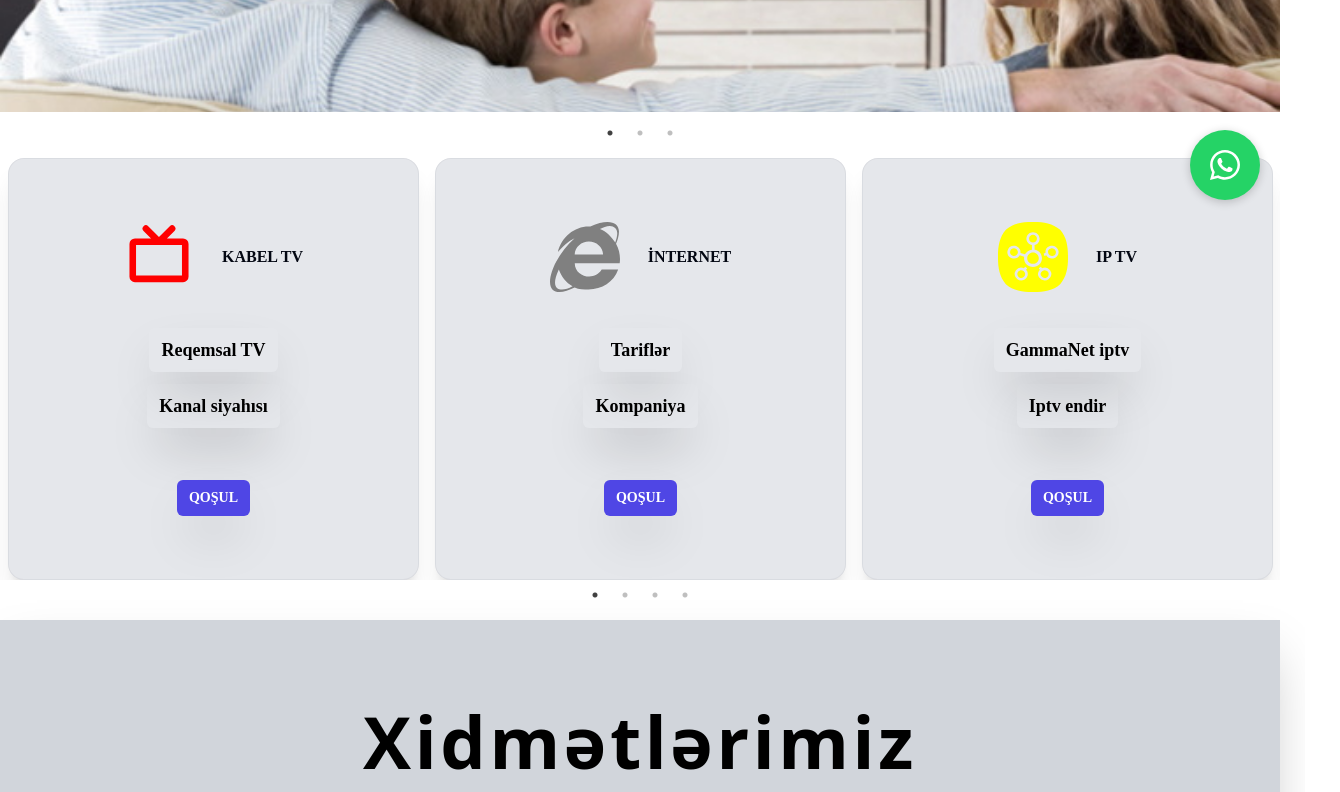
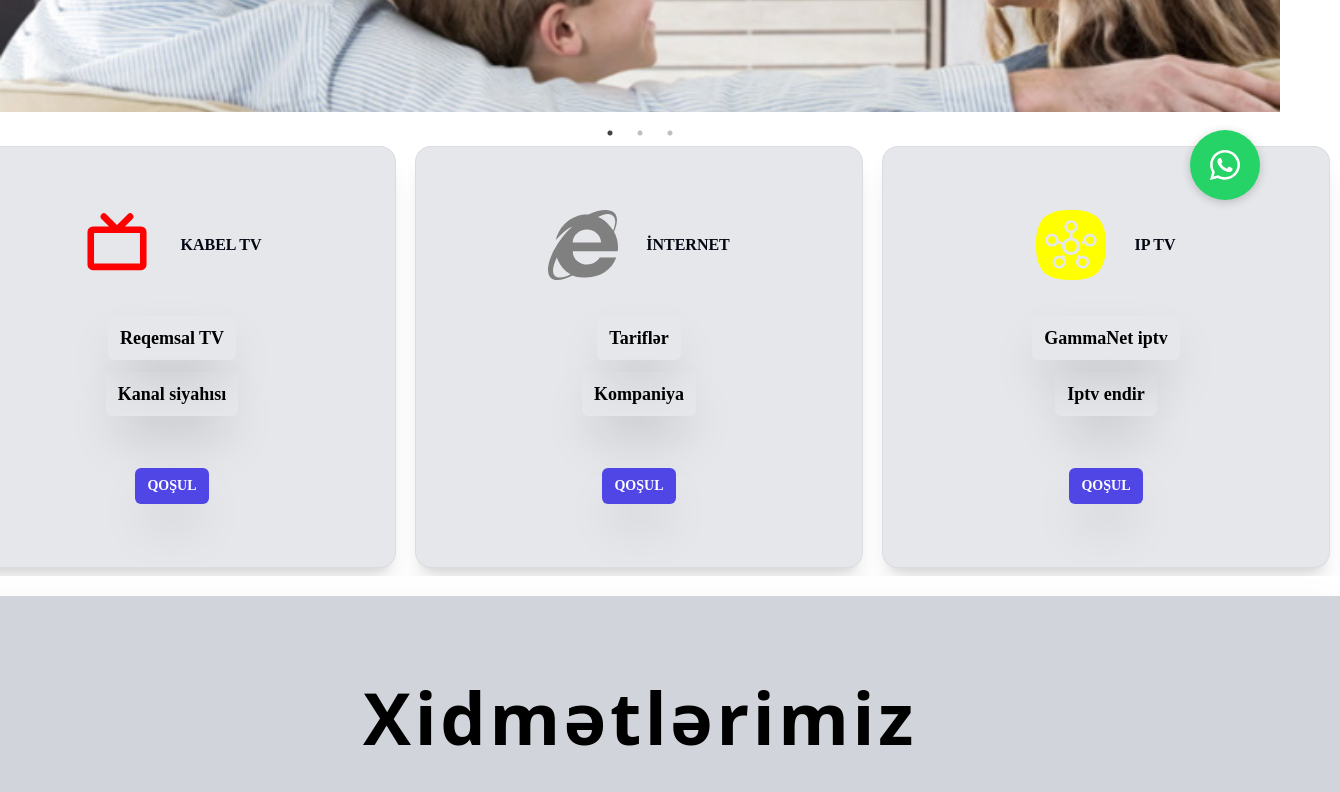
Before and after one commit to bedirlituran/netlika, a Next.js app: page / in a window 1280 px wide. Shown: the part 580-1372 px from the top of the page, 1340 px wide, since content can reach past the window. Built offline with nearby package versions, Linux system fonts and the light colour scheme.

Commit message:
sayt geldimmmm

```diff
--- a/components/Carding.jsx
+++ b/components/Carding.jsx
@@ -1,13 +1,14 @@
-"use client"
-// CardingSlider.js
-import React from 'react';
+"use client";
+import React, { useRef } from 'react';
+import Card from './Card';
 import Slider from 'react-slick';
-import Card from './Card';
 import { BsChevronLeft, BsChevronRight } from 'react-icons/bs';
 import 'slick-carousel/slick/slick.css';
 import 'slick-carousel/slick/slick-theme.css';
 
 const CardingSlider = () => {
+  const sliderRef = useRef(null);
+
   const sliderSettings = {
     dots: true,
     infinite: true,
@@ -19,40 +20,47 @@ const CardingSlider = () => {
         breakpoint: 1024,
         settings: {
           slidesToShow: 2,
+          slidesToScroll: 1,
         },
       },
       {
         breakpoint: 768,
         settings: {
           slidesToShow: 1,
-        },
-      },
-      {
-        breakpoint: 480,
-        settings: {
-          slidesToShow: 1,
+          slidesToScroll: 1,
         },
       },
     ],
   };
 
   return (
-    <div className="container mx-auto my-5 sm:my-10">
-      <Slider {...sliderSettings}>
-        <div className="px-2">
+    <div className="my-5 overflow-x-hidden">
+      <div className="max-w-[1400px] mx-auto">
+        <Slider{...sliderSettings}>
+          <div className="outline-none focus:outline-none">
+            <div className="p-2">
               <Card icon="tv" stat="tv" orta="reqemsal" asagi="kanal" />
             </div>
-        <div className="px-2">
+          </div>
+          <div className="outline-none focus:outline-none">
+            <div className="p-2">
               <Card icon="internet" stat="internet" orta="tarif" asagi="kompaniya" />
             </div>
-        <div className="px-2">
+          </div>
+          <div className="outline-none focus:outline-none">
+            <div className="p-2">
               <Card icon="iptv" stat="iptv" orta="gammatv" asagi="gamma" />
             </div>
-        <div className="px-2">
+          </div>
+          <div className="outline-none focus:outline-none">
+            <div className="p-2">
               <Card icon="Odeme" stat="Odeme" orta="million" asagi="emanat" />
+            </div>
           </div>
           {/* İhtiyaca göre daha fazla kart ekleyebilirsiniz */}
         </Slider>
+
+      </div>
     </div>
   );
 };
--- a/components/Footer.jsx
+++ b/components/Footer.jsx
@@ -3,7 +3,7 @@ import Sosial from './Sosial';
 
 const Footer = () => {
   return (
-    <footer className='bg-gradient-to-r from-gray-800 via-gray-900 to-blue-800 text-white py-8 '>
+    <footer className='w-full bg-gradient-to-r from-gray-800 via-gray-900 to-blue-800 text-white py-8 '>
       <div className='container mx-auto text-center'>
         <p className='text-lg font-semibold'>
         "Gamma Net'i ziyaret etdiyiniz üçün təşəkkür edirik! Xidmətlərimizi araşdırın və əlaqədə qalın."
```
Lines whose indentation alone changed are shown as unchanged.
